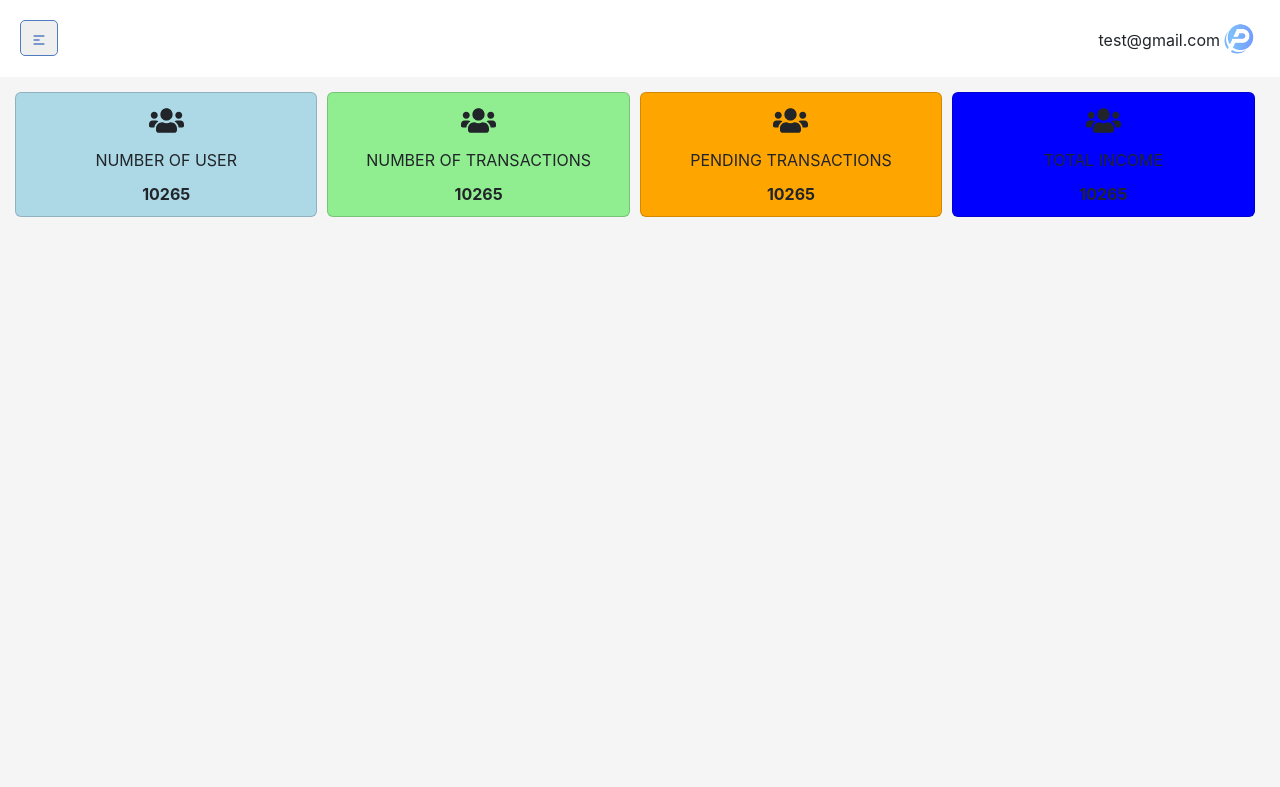
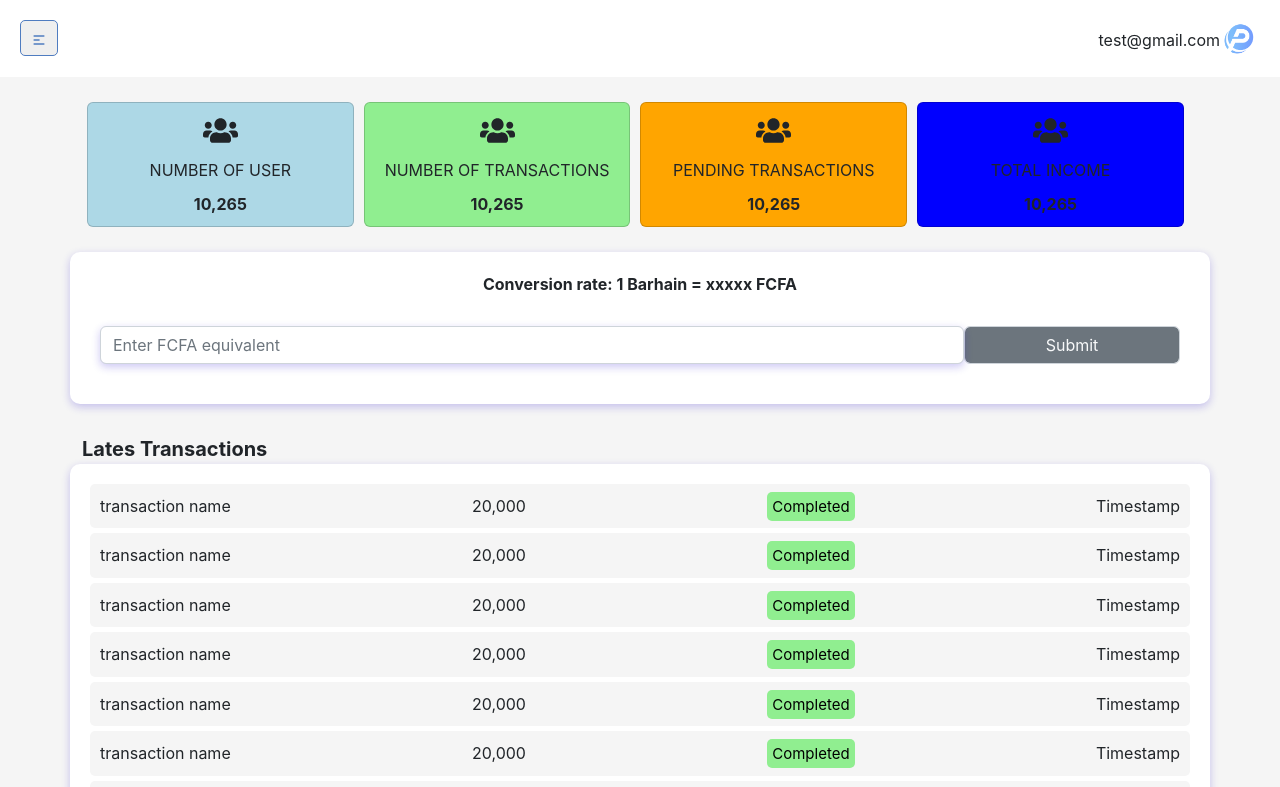
Before and after one commit to Summit-School/Easy-Pay-Dashboard, a React (Create React App) app: page /dashboard in a window 1280 px wide. Shown: the top 787 px of the page. Built offline with nearby package versions, Linux system fonts and the light colour scheme; the HTML template or start-up script is replaced by a standard one.

Commit message:
transactions

```diff
--- a/src/App.js
+++ b/src/App.js
@@ -2,6 +2,7 @@ import "./App.css";
 import { BrowserRouter as Router, Routes, Route } from "react-router-dom";
 import Login from "./pages/auth/login/Login";
 import Dashboard from "./pages/account/dashboard/Dashboard";
+import Transactions from "./pages/account/transactions/Transactions";
 
 // bringing in the toastify for it to work everywhere
 import { ToastContainer } from "react-toastify";
@@ -15,6 +16,7 @@ function App() {
           {/* UNPROTECTED ROUTES */}
           <Route path="/" element={<Login />} />
           <Route path="/dashboard" element={<Dashboard />} />
+          <Route path="/transactions" element={<Transactions />} />
         </Routes>
       </Router>
       {/* USING THE TOASTIFY CONTAINER */}
--- a/src/components/account/dashboardCards/DashboardCards.css
+++ b/src/components/account/dashboardCards/DashboardCards.css
@@ -1,5 +1,5 @@
 .card {
-    width: 24%;
+    width: 23.9%;
     margin: 5px;
     min-height: 120px;
 }
@@ -17,3 +17,9 @@
     margin-bottom: 10px;
     font-weight: bold;
 }
+
+@media only screen and (max-width: 600px) {
+    .card {
+        width: 96%;
+    }
+}
--- a/src/components/account/sidebar/Sidebar.jsx
+++ b/src/components/account/sidebar/Sidebar.jsx
@@ -2,7 +2,7 @@ import React from "react";
 import { Link } from "react-router-dom";
 import { HiMenuAlt1 } from "react-icons/hi";
 import { MdDashboard, MdSettingsSuggest } from "react-icons/md";
-import { DiAppstore } from "react-icons/di";
+import { FaUsers } from "react-icons/fa";
 import { BiMoney } from "react-icons/bi";
 import "./Sidebar.css";
 
@@ -48,7 +48,7 @@ const Sidebar = () => {
             </li>
             <li>
               <span className="icon">
-                <DiAppstore size={35} />
+                <FaUsers size={35} />
               </span>
               <Link to="/users">USERS</Link>
             </li>
--- /dev/null
+++ b/src/components/account/transactions/Transactions.css
@@ -0,0 +1,27 @@
+.transactions-wrapper {
+    background-color: #fff;
+    border-radius: 10px;
+    padding: 20px;
+    box-shadow: rgba(40, 22, 203, 0.24) 0px 3px 8px;
+}
+
+.txn-list {
+    width: 100%;
+    overflow-x: scroll;
+}
+
+.txn {
+    display: flex;
+    justify-content: space-between;
+    background-color: whitesmoke;
+    border-radius: 5px;
+    margin-bottom: 5px;
+    padding: 10px;
+}
+
+.status span {
+    color: black;
+    font-size: 15px;
+    padding: 5px;
+    border-radius: 5px;
+}
--- /dev/null
+++ b/src/components/account/transactions/Transactions.jsx
@@ -0,0 +1,24 @@
+import "./Transactions.css";
+import React, { useState } from "react";
+
+const Transactions = () => {
+  const [transactions] = useState([1, 2, 3, 4, 5, 6, 7, 8, 9, 10]);
+  return (
+    <div className="transactions-wrapper container">
+      <div className="txn-list">
+        {transactions.map((txn, index) => (
+          <div className="txn" key={index}>
+            <div className="txn-name">transaction name</div>
+            <div className="txn-name">20,000</div>
+            <div className="status">
+              <span style={{ backgroundColor: "lightgreen" }}>Completed</span>
+            </div>
+            <div className="timestamp">Timestamp</div>
+          </div>
+        ))}
+      </div>
+    </div>
+  );
+};
+
+export default Transactions;
--- a/src/pages/account/dashboard/Dashboard.css
+++ b/src/pages/account/dashboard/Dashboard.css
@@ -1,10 +1,68 @@
 .dashboard-wrapper {
     background-color: whitesmoke;
     min-height: 100vh;
-    padding: 10px;
+    padding-top: 20px;
 }
 
 .dashboard-cards {
     display: flex;
     flex-wrap: wrap;
 }
+
+.conversion-rate {
+    margin-top: 20px;
+    background-color: #fff;
+    padding: 20px 10px;
+    border-radius: 10px;
+    box-shadow: rgba(40, 22, 203, 0.24) 0px 3px 8px;
+}
+
+.rate-wrapper {
+    width: 100%;
+    overflow-x: scroll;
+}
+
+.display-rate {
+    font-weight: bold;
+}
+
+.set-rate {
+    padding: 20px;
+}
+
+.set-rate input {
+    width: 80%;
+    float: left;
+}
+
+.set-rate button {
+    width: 20%;
+    margin-top: 10px;
+    margin-left: 5px;
+}
+
+.latest-transactions {
+    margin-top: 30px;
+}
+
+.latest-txn-heading {
+    text-align: left;
+    font-weight: bold;
+    font-size: 20px;
+}
+
+@media only screen and (max-width: 600px) {
+    .dashboard-cards {
+        display: block;
+    }
+
+    .set-rate input {
+        width: 100%;
+        margin-bottom: 10px;
+    }
+
+    .set-rate button {
+        width: 100%;
+        margin-left: 0;
+    }
+}
--- a/src/pages/account/dashboard/Dashboard.jsx
+++ b/src/pages/account/dashboard/Dashboard.jsx
@@ -2,36 +2,63 @@ import "./Dashboard.css";
 import Layout from "../../../components/layout/Layout";
 import { FaUsers } from "react-icons/fa";
 import DashboardCards from "../../../components/account/dashboardCards/DashboardCards";
+import Transactions from "../../../components/account/transactions/Transactions";
 
 const Dashboard = () => {
+  const formatMoney = (amount) => {
+    let dollarUSLocale = Intl.NumberFormat("en-US");
+    return dollarUSLocale.format(amount);
+  };
+
   return (
     <Layout>
-      <div className="dashboard-wrapper">
-        <div className="dashboard-cards">
+      <div className="dashboard-wrapper ">
+        <div className="dashboard-cards container">
           <DashboardCards
             icon={<FaUsers size={35} />}
             title="NUMBER OF USER"
-            value={10265}
+            value={formatMoney(10265)}
             bgColor="lightblue"
           />
           <DashboardCards
             icon={<FaUsers size={35} />}
             title="NUMBER OF TRANSACTIONS"
-            value={10265}
+            value={formatMoney(10265)}
             bgColor="lightgreen"
           />
           <DashboardCards
             icon={<FaUsers size={35} />}
             title="PENDING TRANSACTIONS"
-            value={10265}
+            value={formatMoney(10265)}
             bgColor="orange"
           />
           <DashboardCards
             icon={<FaUsers size={35} />}
             title="TOTAL INCOME"
-            value={10265}
+            value={formatMoney(10265)}
             bgColor="blue"
           />
+        </div>
+        <div className="conversion-rate container">
+          <div className="rate-wrapper">
+            <div className="display-rate">
+              Conversion rate: 1 Barhain = xxxxx FCFA
+            </div>
+            <div className="set-rate">
+              <input
+                type="number"
+                placeholder="Enter FCFA equivalent"
+                className="form-control"
+              />
+              <button className="form-control bg-secondary text-light">
+                Submit
+              </button>
+            </div>
+          </div>
+        </div>
+        <div className="latest-transactions">
+          <div className="latest-txn-heading container">Lates Transactions</div>
+          <Transactions />
         </div>
       </div>
     </Layout>
--- /dev/null
+++ b/src/pages/account/transactions/Transactions.jsx
@@ -0,0 +1,15 @@
+import React from "react";
+import Layout from "../../../components/layout/Layout";
+import Transactions from "../../../components/account/transactions/Transactions";
+
+const TransactionPage = () => {
+  return (
+    <Layout>
+      <div className="transactions">
+        <Transactions />
+      </div>
+    </Layout>
+  );
+};
+
+export default TransactionPage;
```
Also changed, not shown: src/components/account/users/Users.jsx (added, +7 -0 lines), src/components/account/users/Users.css (added).
